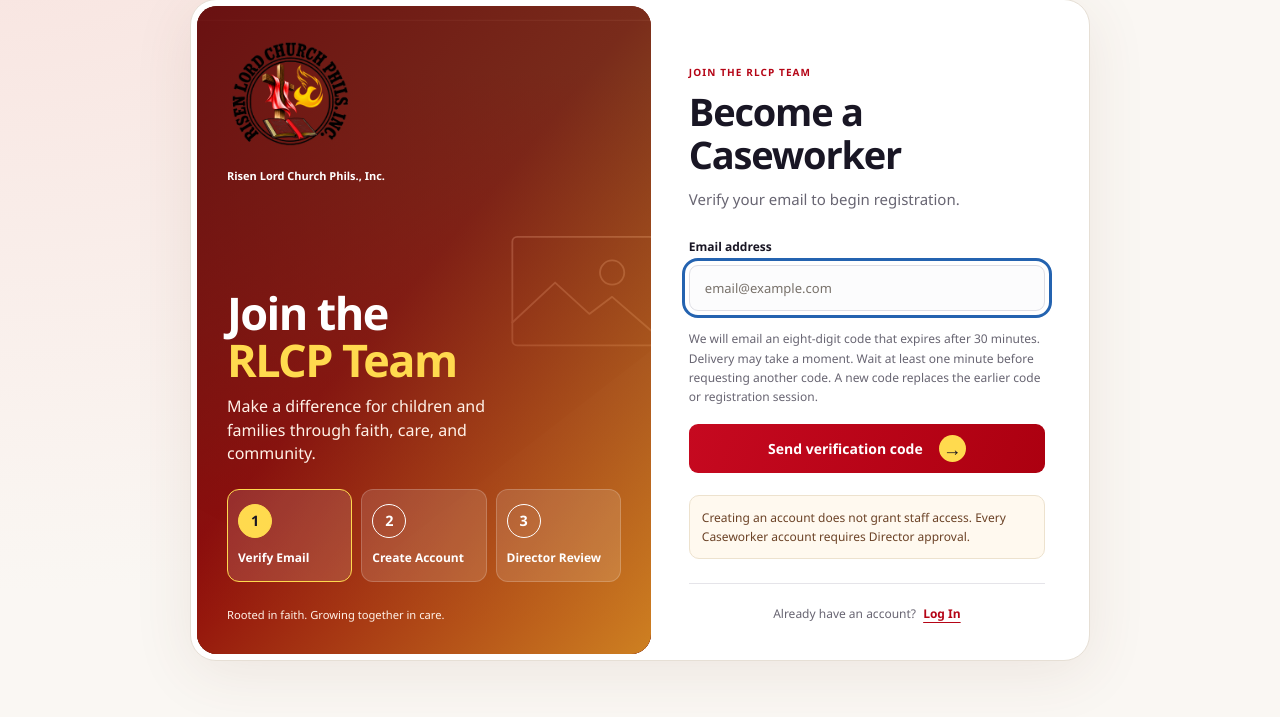
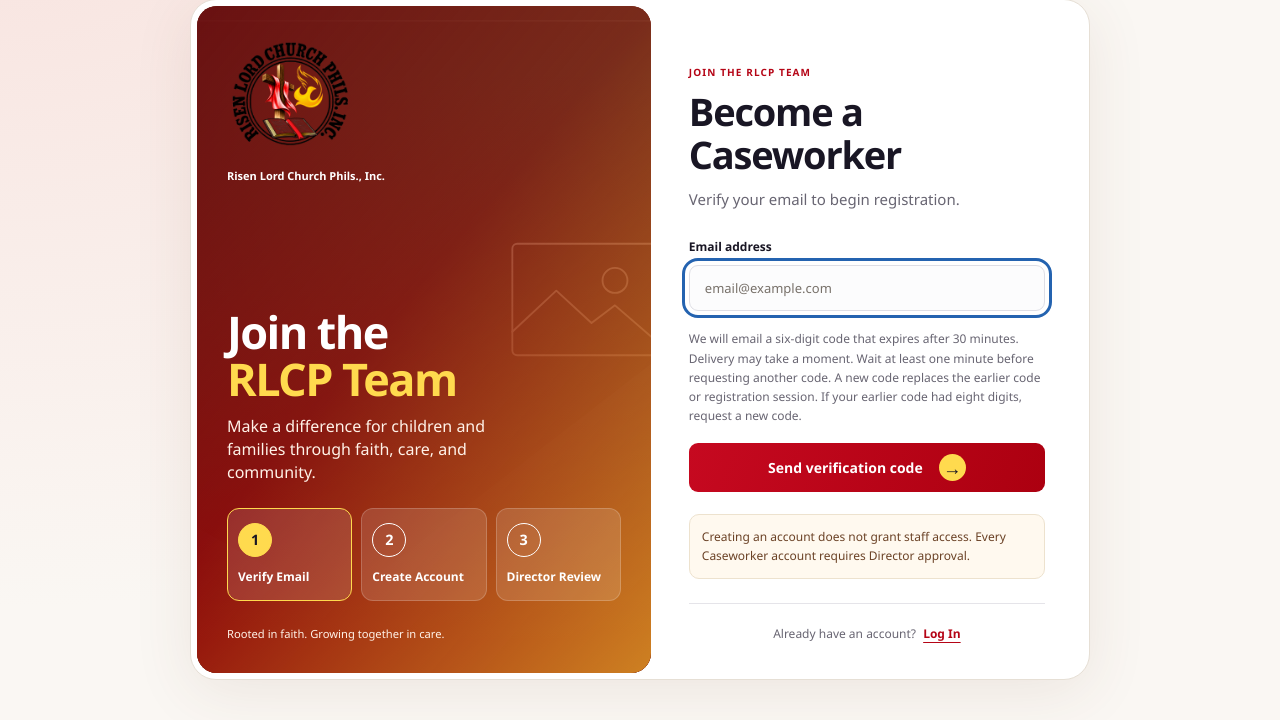
Before and after one commit to Jrhieb/RLC-Management-System, a Laravel app: page /register in a window 1280 px wide. Shown: the part 113-833 px from the top of the page. Run offline with Laravel 12, Linux system fonts and the light colour scheme; style sheets or scripts are compiled from the project's sources; some libraries are stand-ins or nearby versions.

Commit message:
Use six-digit email registration verification codes

```diff
--- a/app/Http/Controllers/RegistrationController.php
+++ b/app/Http/Controllers/RegistrationController.php
@@ -49,7 +49,7 @@ class RegistrationController extends Controller
 
     public function verifyCode(Request $request): RedirectResponse
     {
-        $validated = $request->validate(['code' => ['required', 'string', 'regex:/\A[0-9]{8}\z/']]);
+        $validated = $request->validate(['code' => ['required', 'string', 'regex:/\A[0-9]{6}\z/']]);
         $session = $this->registration->verifyCode($request->session()->get('registration_code_challenge'), $validated['code']);
         if ($session === null) {
             return redirect()->route('registration.code')->withErrors([
--- a/app/Services/EmailRegistrationService.php
+++ b/app/Services/EmailRegistrationService.php
@@ -47,7 +47,7 @@ class EmailRegistrationService
             return Crypt::encryptString(bin2hex(random_bytes(32)));
         }
 
-        $token = str_pad((string) random_int(0, 99999999), 8, '0', STR_PAD_LEFT).bin2hex(random_bytes(28));
+        $token = str_pad((string) random_int(0, 999999), 6, '0', STR_PAD_LEFT).bin2hex(random_bytes(29));
         $tokenHash = hash('sha256', $token);
         $now = now();
 
@@ -100,7 +100,7 @@ class EmailRegistrationService
             return null;
         }
 
-        if (! hash_equals(substr($token, 0, 8), $code)) {
+        if (! hash_equals(substr($token, 0, 6), $code)) {
             if ($attempts === 5) {
                 DB::table('registration_requests')->where('token_hash', $tokenHash)->update(['token_hash' => null]);
             }
@@ -154,7 +154,7 @@ class EmailRegistrationService
             // Build the link only inside the worker, using the configured origin.
             $url = rtrim((string) config('app.url'), '/').route('registration.verify', ['token' => $token], absolute: false);
             $minutes = max(1, (int) ceil(now()->diffInSeconds($registration->expires_at) / 60));
-            $code = substr($token, 0, 8);
+            $code = substr($token, 0, 6);
             Mail::to($registration->email)->send(new RegistrationVerificationMail($url, $minutes, ctype_digit($code) ? $code : null));
         } catch (Throwable) {
             $this->invalidateLink($id, $tokenHash);
--- a/resources/views/components/registration/email-form.blade.php
+++ b/resources/views/components/registration/email-form.blade.php
@@ -14,7 +14,7 @@
                 @if ($errors->has('email')) aria-invalid="true" @endif
                 @if (! $embedded) autofocus @endif>
         </div>
-        <p class="registration-help" id="registration-email-help">We will email an eight-digit code that expires after 30 minutes. Delivery may take a moment. Wait at least one minute before requesting another code. A new code replaces the earlier code or registration session.</p>
+        <p class="registration-help" id="registration-email-help">We will email a six-digit code that expires after 30 minutes. Delivery may take a moment. Wait at least one minute before requesting another code. A new code replaces the earlier code or registration session. If your earlier code had eight digits, request a new code.</p>
         <p class="registration-feedback" role="status" aria-live="polite" aria-atomic="true" data-registration-feedback>{{ session('status') }}</p>
         <p class="registration-error" id="registration-email-error" role="alert" aria-atomic="true" data-registration-error>{{ $errors->first('email') ?: $errors->first('registration') }}</p>
         <button class="registration-submit" type="submit" data-test="registration-email-button" aria-disabled="false">
@@ -29,10 +29,10 @@
         <div class="registration-field">
             <label for="registration-inline-code">Email verification code</label>
             <input id="registration-inline-code" name="code" type="text" inputmode="numeric"
-                autocomplete="one-time-code" pattern="[0-9]{8}" minlength="8" maxlength="8" required
+                autocomplete="one-time-code" pattern="[0-9]{6}" minlength="6" maxlength="6" required
                 aria-describedby="registration-inline-code-help">
         </div>
-        <p id="registration-inline-code-help" class="registration-help">Enter the eight-digit code from your email. You have five attempts and 30 minutes.</p>
+        <p id="registration-inline-code-help" class="registration-help">Enter the six-digit code from your email. You have five attempts and 30 minutes.</p>
         <button class="registration-submit" type="submit">Verify email and continue</button>
     </form>
     @if (session('registration_code_challenge'))
--- a/resources/views/livewire/auth/registration-code.blade.php
+++ b/resources/views/livewire/auth/registration-code.blade.php
@@ -1,12 +1,12 @@
 <x-registration.page title="Verify Registration Email" :step="1">
         <h1 class="registration-title">Verification code</h1>
-        <p class="registration-lead">Enter the eight-digit code emailed to you. Delivery may take a moment.</p>
+        <p class="registration-lead">Enter the six-digit code emailed to you. If your earlier code had eight digits, request a new code.</p>
         <form method="POST" action="{{ route('registration.code.verify') }}">
             @csrf
             <div class="registration-field">
                 <label for="registration-code">Email verification code</label>
                 <input id="registration-code" name="code" type="text" inputmode="numeric"
-                    autocomplete="one-time-code" pattern="[0-9]{8}" minlength="8" maxlength="8"
+                    autocomplete="one-time-code" pattern="[0-9]{6}" minlength="6" maxlength="6"
                     required autofocus aria-describedby="registration-code-help registration-code-error"
                     @if ($errors->has('code')) aria-invalid="true" @endif>
             </div>
```
Also changed, not shown: tests/Feature/Auth/RegistrationTest.php (+22 -9 lines), tests/Feature/BrevoTransportTest.php (+1 -1 lines), tests/browser/registration-dialog.test.mjs (+1 -1 lines).
